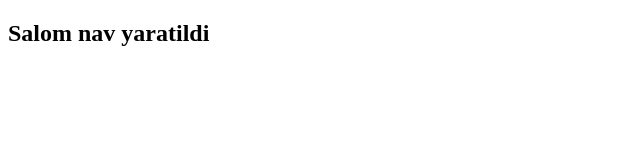
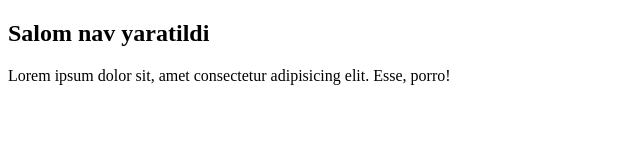
Before and after one commit to kamol121212/loyha2, a plain HTML site: page index.html in a window 1280 px wide. Shown: the whole page, without its empty margins (0-640 px from the left). Drawn offline with Linux system fonts and the light colour scheme.

Commit message:
Main qoshildi

```diff
--- a/index.html
+++ b/index.html
@@ -13,5 +13,12 @@
     <h1>Salom nav yaratildi</h1>
 </nav>
 
+
+<main>
+    <p>
+        Lorem ipsum dolor sit, amet consectetur adipisicing elit. Esse, porro!
+    </p>
+</main>
+
 </body>
 </html>
```
